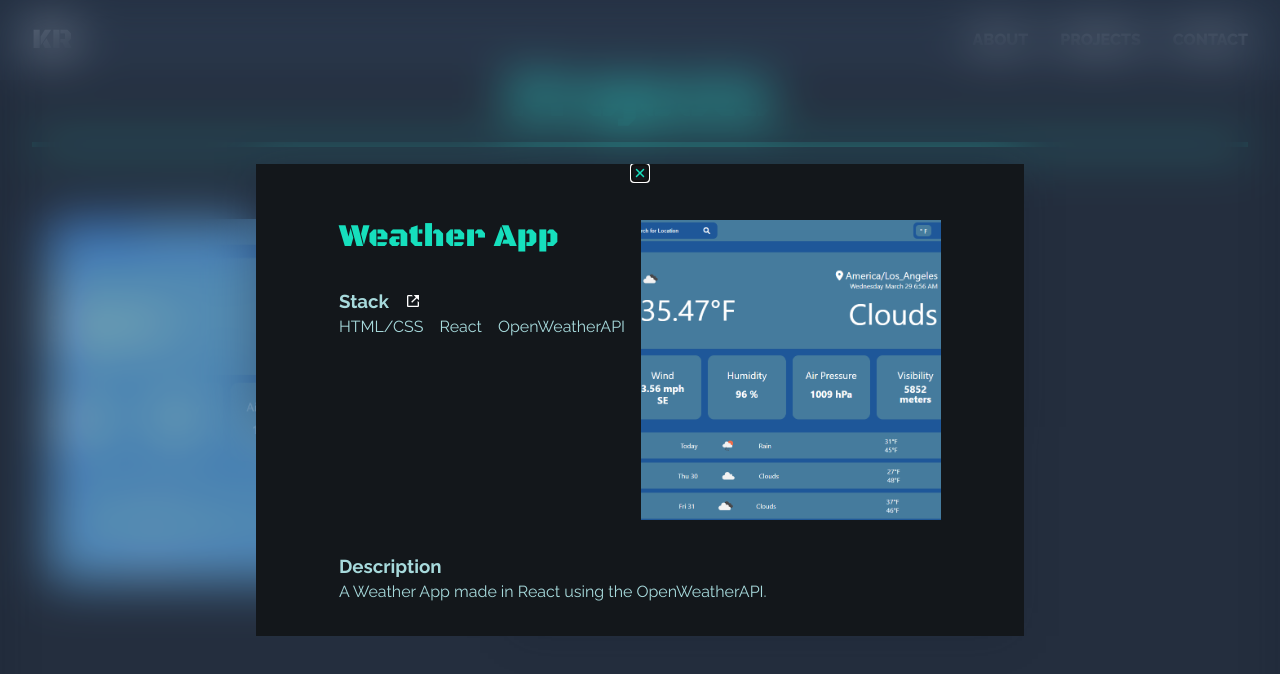
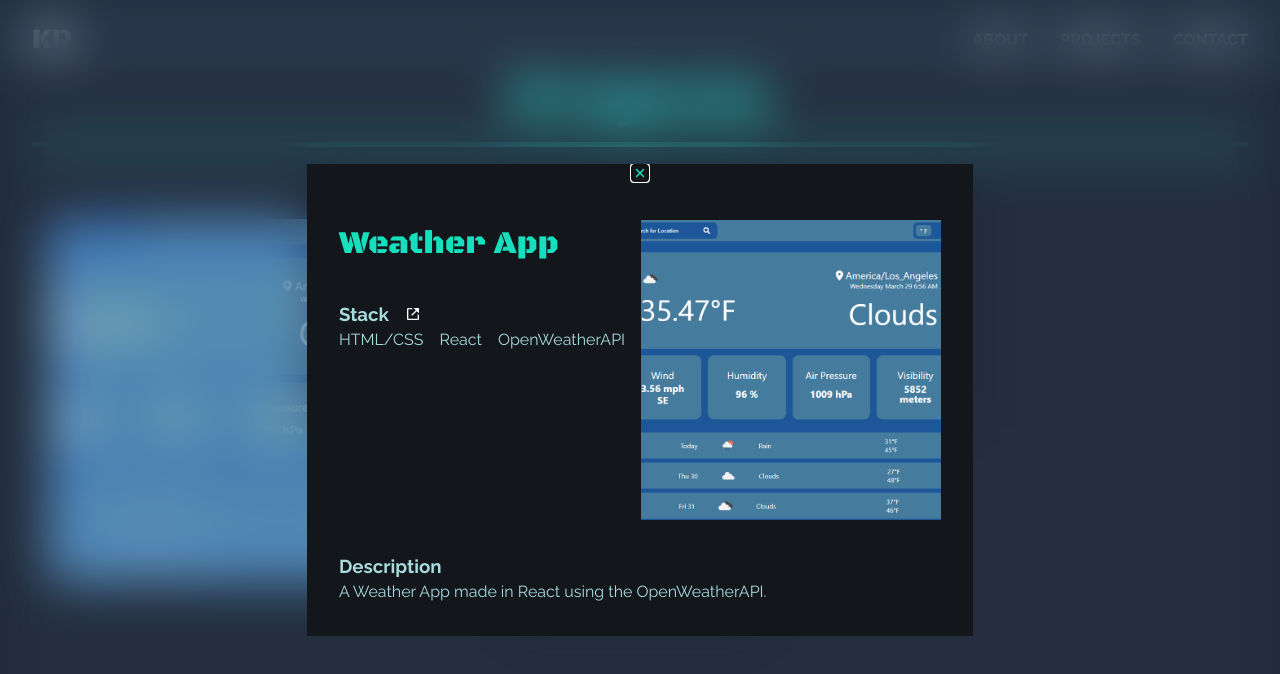
Before and after one commit to kerob/2023-Portfolio, a React (Vite) app: page / in a window 1280 px wide. Both pictures are taken after a click on the element "Weather App". Shown: the part 1606-2280 px from the top of the page. Built offline with nearby package versions, Linux system fonts and the light colour scheme.

Commit message:
Adjusted styling for dialog modal

```diff
--- a/src/sections/Portfolio.jsx
+++ b/src/sections/Portfolio.jsx
@@ -44,10 +44,10 @@ export default function Portfolio() {
           <IoClose />
         </button>
         {displayData && (
-          <div>
+          <div className="dialog-content">
             <div className="dialog-top flex">
               <div className="dialog-top-text">
-                <h2 className="fs-600 ff-highlight fw-lite">
+                <h2 className="dialog-title ff-highlight fw-lite">
                   {displayData.title}
                 </h2>
                 <div className="center-row flex">
--- a/src/style/index.css
+++ b/src/style/index.css
@@ -812,7 +812,7 @@ a {
   justify-items: center;
   text-align: right;
   /* height: 100vh; */
-  min-width: 60vw;
+  /* min-width: 60vw; */
   margin: auto;
   border: none;
 }
@@ -827,7 +827,9 @@ a {
 }
 
 
-
+.dialog-title {
+  font-size: 1.5rem;
+}
 /* .react-icons {
   vertical-align: middle;
 } */
@@ -853,14 +855,9 @@ a {
   /* background: hsl(182, 43%, 76%, 0.9) ; */
 }
 
-/* --clr-dark-black: hsl(0, 0%, 19%);
-  --clr-dark-black2: hsl(0, 0%, 5%);
-  --clr-dark-blue1: hsl(215, 50%, 23%);
-  --clr-dark-blue2: hsl(216, 34%, 30%);
-  --clr-highlight: hsl(170, 82%, 48%);
-  --clr-highlight2: 170 82% 48%;
-  --clr-light-blue: hsl(182, 43%, 76%);
-  --clr-neutral-blue: hsl(205, 39%, 44%); */
+.dialog-top {
+  flex-direction: column-reverse;
+}
 
 .dialog-top img{
   max-height: 300px;
@@ -876,6 +873,16 @@ a {
     /* background: hsl(182, 43%, 76%, 0.5); */
     /* background: hsl(170, 82%, 48%, 0.5); */
     backdrop-filter: blur(25px) brightness(170%);
+  }
+}
+
+@media (min-width: 60em){
+  .dialog-title {
+    font-size: var(--fs-600);
+  }
+
+  .dialog-top {
+    flex-direction: row;
   }
 }
 
```
